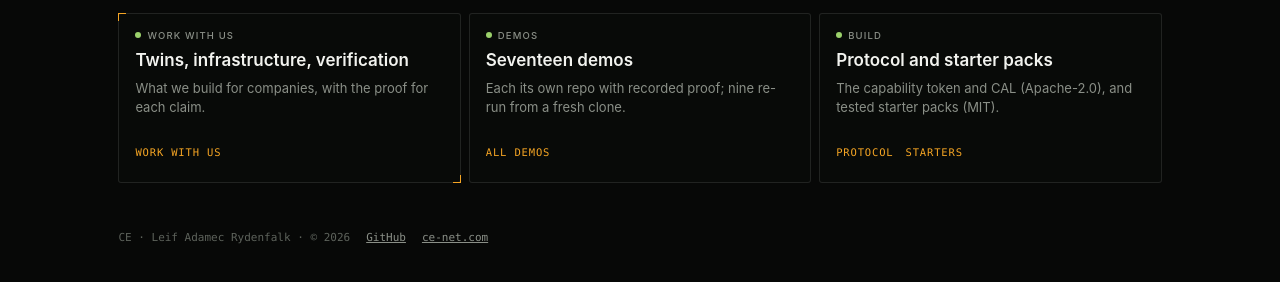
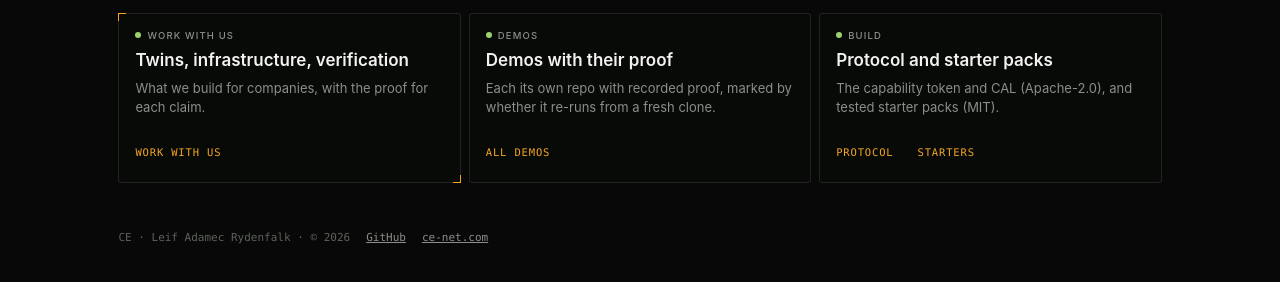
Before and after one commit to ce-net/ce-net.github.io, a plain HTML site: page index.html in a window 1280 px wide. Shown: the part 262-544 px from the top of the page. Drawn offline with Linux system fonts and the light colour scheme; a web font is replaced by a local one.

Commit message:
Space the links and drop the fixed demo count

```diff
--- a/index.html
+++ b/index.html
@@ -29,7 +29,7 @@ h2{font:500 var(--t-2xs) var(--mono);letter-spacing:var(--track-crumb);text-tran
 .go{font:500 10.5px var(--mono);letter-spacing:.08em;text-transform:uppercase;color:var(--acc);text-decoration:none;
   padding:10px 12px 2px 0;min-height:44px;display:inline-flex;align-items:center}
 .go:hover{color:var(--acc-hi)}
-.links{display:flex;flex-wrap:wrap}
+.links{display:flex;flex-wrap:wrap;gap:0 var(--s-3);align-items:center}
 .rows{padding:var(--s-2) var(--s-4)}
 .row{display:flex;justify-content:space-between;gap:var(--s-4);padding:10px 0;border-bottom:1px solid var(--line)}
 .row:last-child{border-bottom:0}
@@ -55,7 +55,7 @@ h2{font:500 var(--t-2xs) var(--mono);letter-spacing:var(--track-crumb);text-tran
 <p class="lede">ce-net is an open protocol and runtime where every service is a cell with its own key, so code can run safely on hardware you choose and every claim can be checked. Start with the proof, then the parts you can use today.</p>
 <ul class="grid">
 <li><article class="glass ticks card"><div class="label"><i class="g"></i>Work with us</div><h3>Twins, infrastructure, verification</h3><p>What we build for companies, with the proof for each claim.</p><div class="links"><a class="go" href="work-with-us/">Work with us</a></div></article></li>
-<li><article class="glass card"><div class="label"><i class="g"></i>Demos</div><h3>Seventeen demos</h3><p>Each its own repo with recorded proof; nine re-run from a fresh clone.</p><div class="links"><a class="go" href="demos/">All demos</a></div></article></li>
+<li><article class="glass card"><div class="label"><i class="g"></i>Demos</div><h3>Demos with their proof</h3><p>Each its own repo with recorded proof, marked by whether it re-runs from a fresh clone.</p><div class="links"><a class="go" href="demos/">All demos</a></div></article></li>
 <li><article class="glass card"><div class="label"><i class="g"></i>Build</div><h3>Protocol and starter packs</h3><p>The capability token and CAL (Apache-2.0), and tested starter packs (MIT).</p><div class="links"><a class="go" href="https://github.com/ce-net/ce-net-proto">Protocol</a><a class="go" href="https://github.com/ce-net/starters">Starters</a></div></article></li>
 </ul>
 <footer class="foot"><span>CE · Leif Adamec Rydenfalk · © 2026</span><a href="https://github.com/ce-net">GitHub</a><a href="https://ce-net.com/">ce-net.com</a></footer>
```
Also changed, not shown: work-with-us/index.html (+1 -1 lines).
